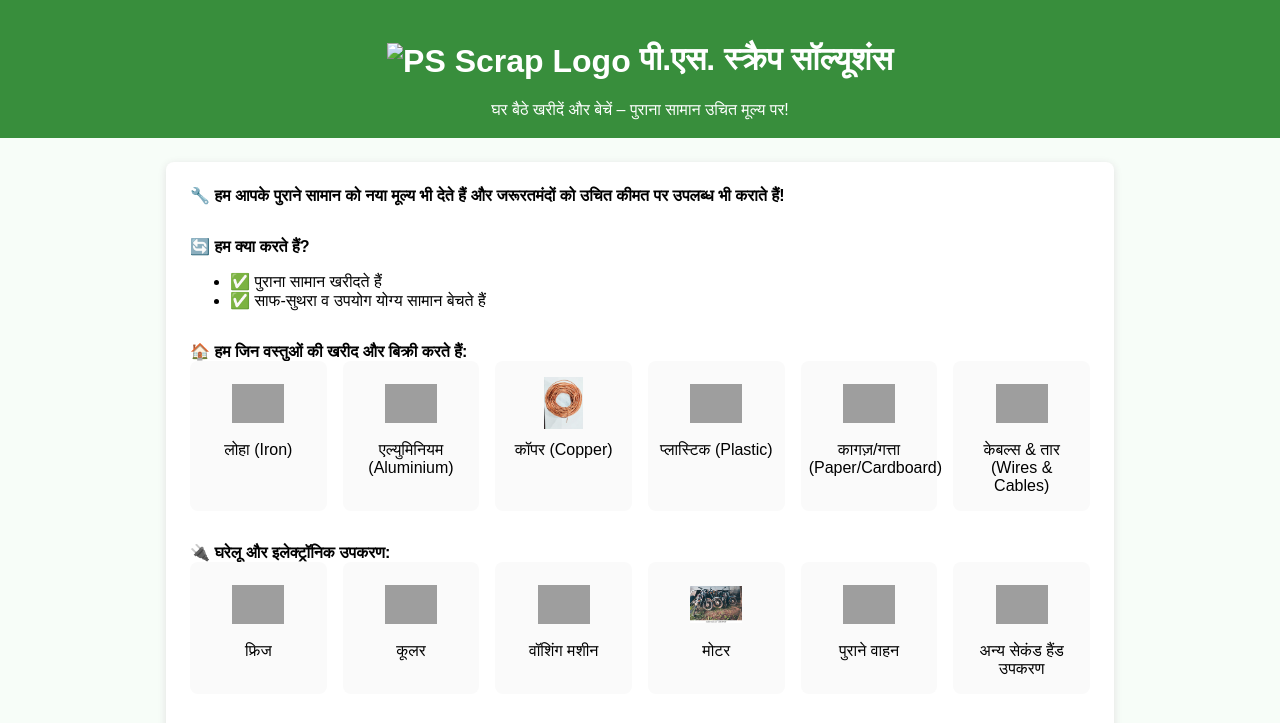
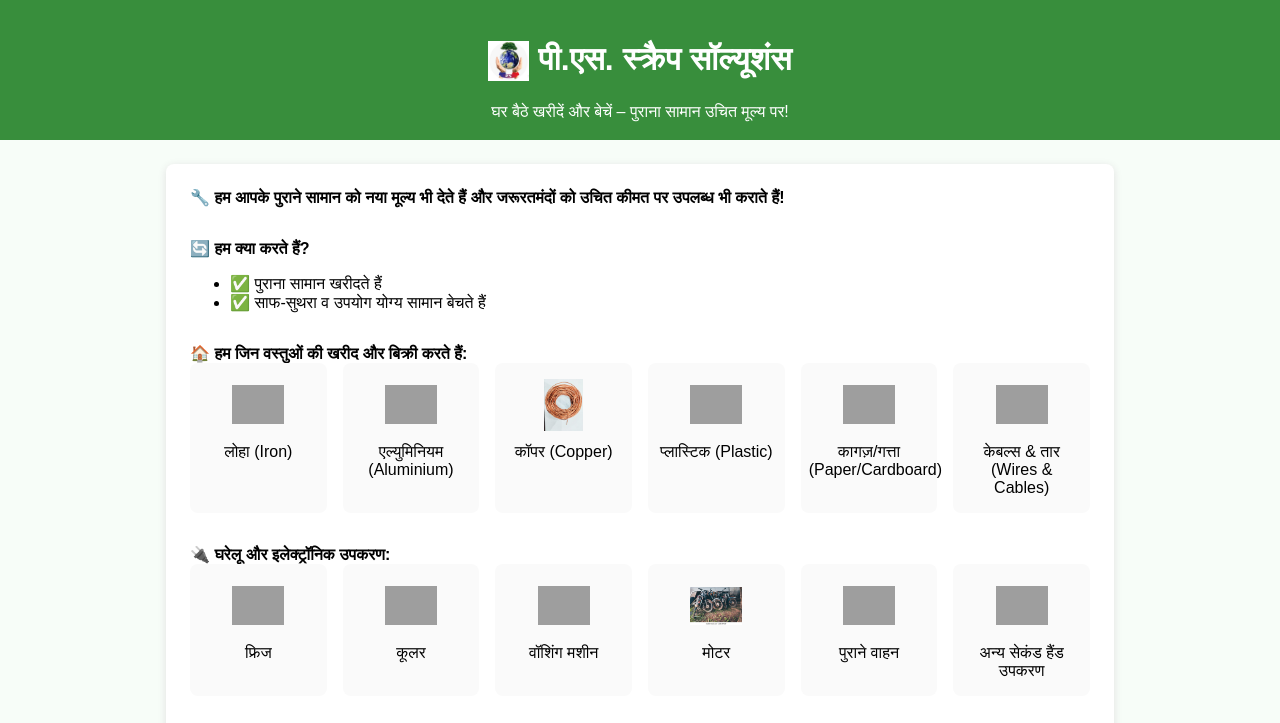
Before and after one commit to ANKUSHG11/screp, a plain HTML site: page index.html in a window 1280 px wide. Shown: the top 723 px of the page. Drawn offline with Linux system fonts and the light colour scheme; grey boxes are pictures that could not be loaded.

Commit message:
Update index.html

```diff
--- a/index.html
+++ b/index.html
@@ -163,7 +163,7 @@
 </head>
 <body>
   <header>
-    <h1><img src="logo.png" alt="PS Scrap Logo" style="height: 40px; vertical-align: middle;"> पी.एस. स्क्रैप सॉल्यूशंस</h1>
+    <h1><img src="ps 2.jpg" alt="PS Scrap Logo" style="height: 40px; vertical-align: middle;"> पी.एस. स्क्रैप सॉल्यूशंस</h1>
     <div>घर बैठे खरीदें और बेचें – पुराना सामान उचित मूल्य पर!</div>
   </header>
 
```
